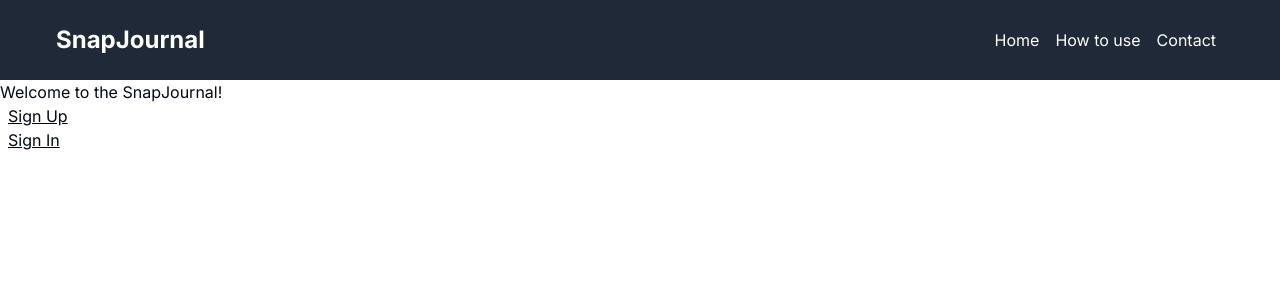
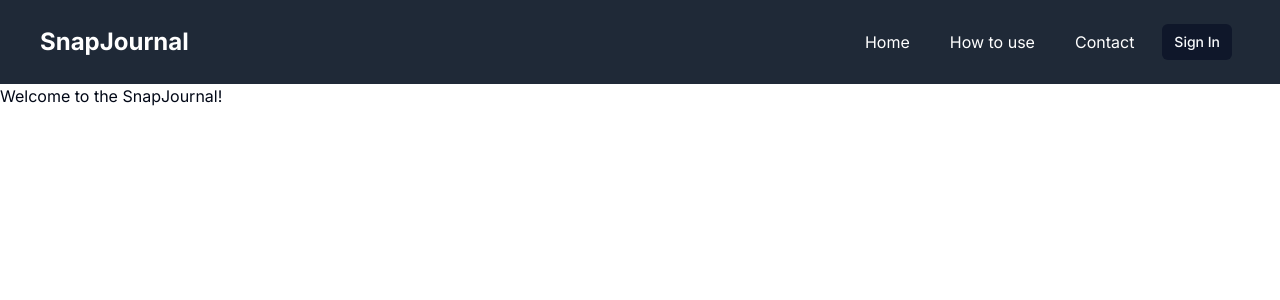
Before and after one commit to Tae-uni/snapjournal, a Next.js app in the folder frontend/: page / in a window 1280 px wide. Shown: the top 300 px of the page. Built offline with nearby package versions, Linux system fonts and the light colour scheme.

Commit message:
:sparkles: add responsive Navbar on main page

```diff
--- a/frontend/package.json
+++ b/frontend/package.json
@@ -9,6 +9,7 @@
     "lint": "next lint"
   },
   "dependencies": {
+    "@heroicons/react": "^2.1.5",
     "@radix-ui/react-label": "^2.1.0",
     "@radix-ui/react-slot": "^1.1.0",
     "axios": "^1.7.2",
--- a/frontend/src/app/layout.tsx
+++ b/frontend/src/app/layout.tsx
@@ -20,7 +20,7 @@ export default function RootLayout({
   return (
     <html lang="en">
       <body className={inter.className}>
-        <Navbar />
+        {/* <Navbar /> */}
         {children}
       </body>
     </html>
--- a/frontend/src/app/page.tsx
+++ b/frontend/src/app/page.tsx
@@ -1,16 +1,12 @@
+import { Navbar } from "@/components/layout/Navbar";
 import Image from "next/image";
 import Link from "next/link";
 
 export default function HomePage() {
   return (
     <main className="flex flex-col">
+    <Navbar />
       <h1>Welcome to the SnapJournal!</h1>
-      <div>
-        <Link className="underline ml-2" href="/signup" >Sign Up</Link>
-      </div>
-      <div>
-        <Link className="underline ml-2" href="/signin">Sign In</Link>
-      </div>
     </main>
   );
 }
--- a/frontend/src/components/layout/Navbar.tsx
+++ b/frontend/src/components/layout/Navbar.tsx
@@ -1,24 +1,70 @@
 "use client";
 
 import Link from "next/link";
+import { useState } from "react";
+import { MenuIcon, XIcon } from "lucide-react";
+import { Button } from "../ui/button";
 
 export const Navbar = () => {
-  return(
-    <nav className="bg-gray-800 text-white p-4 sm:p-6 md:flex md:justify-between md:items-center">
-      <div className="container mx-auto flex justify-between items-center">
-        <a href="" className="text-2xl font-bold">
+  const [isOpen, setIsOpen] = useState(false);
+
+  function getMenuClasses() {
+    let menuClasses = [];
+
+    if (isOpen) {
+      menuClasses = [
+        "flex",
+        "absolute",
+        "top-[60px]",
+        "bg-gray-800",
+        "w-full",
+        "p-6",
+        "left-0",
+        "gap-10",
+        "flex-col",
+        "item-center",
+      ];
+    } else {
+      menuClasses.push("hidden", "md:flex");
+    }
+
+    return menuClasses.join(" ");
+  }
+
+  return (
+    <nav className="bg-gray-800 flex justify-between text-white p-4 sm:p-6 md:flex md:justify-between md:items-center">
+      <div className="container justify-between mx-auto flex px-4 items-center">
+        <a href="" className="text-2xl font-bold mr-16">
           SnapJournal
         </a>
-        <div className="hidden md:flex">
-          <Link href="/" className="mx-2 hover:text-gray-300">
-            Home
+        <div className="flex ml-auto">
+          <div className={getMenuClasses()}>
+            <Link href="/" className="mx-5 hover:text-gray-300">
+              Home
+            </Link>
+            <Link href="/" className="mx-5 hover:text-gray-300">
+              How to use
+            </Link>
+            <Link href="/" className="mx-5 hover:text-gray-300">
+              Contact
+            </Link>
+          </div>
+        </div>
+        <Button variant="default" size="sm" className="mx-2">
+          <Link href="/signin">
+            Sign In
           </Link>
-          <Link href="/" className="mx-2 hover:text-gray-300">
-            How to use
-          </Link>
-          <Link href="/" className="mx-2 hover:text-gray-300">
-            Contact
-          </Link>
+        </Button>
+        <div className="md:hidden flex items-center">
+          <button onClick={() => {
+            setIsOpen(!isOpen);
+          }}>
+            {isOpen ? (
+              <XIcon className="h-6 w-6" />
+            ) : (
+              <MenuIcon className="h-6 w-6" />
+            )}
+          </button>
         </div>
       </div>
     </nav>
--- a/frontend/src/components/ui/button.tsx
+++ b/frontend/src/components/ui/button.tsx
@@ -21,6 +21,7 @@ const buttonVariants = cva(
       },
       size: {
         default: "h-10 px-4 py-2",
+        ssm: "h-8 rounded-md px-2",
         sm: "h-9 rounded-md px-3",
         lg: "h-11 rounded-md px-8",
         icon: "h-10 w-10",
```
Also changed, not shown: 1 other file (tests, documents, lock files or other folders).
